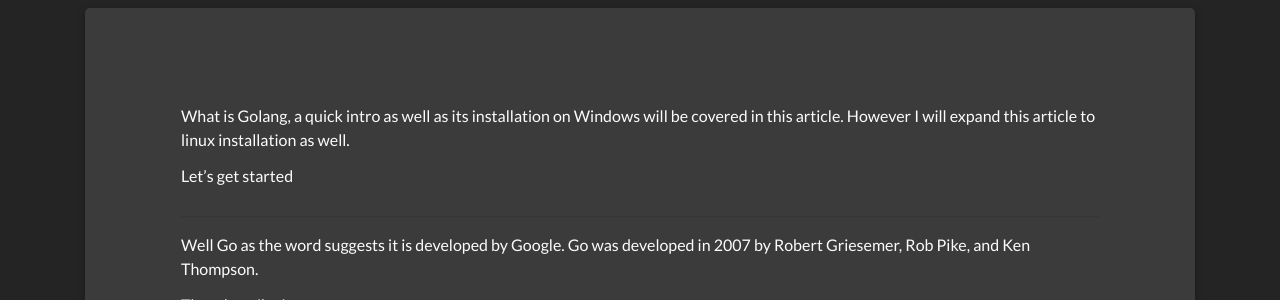
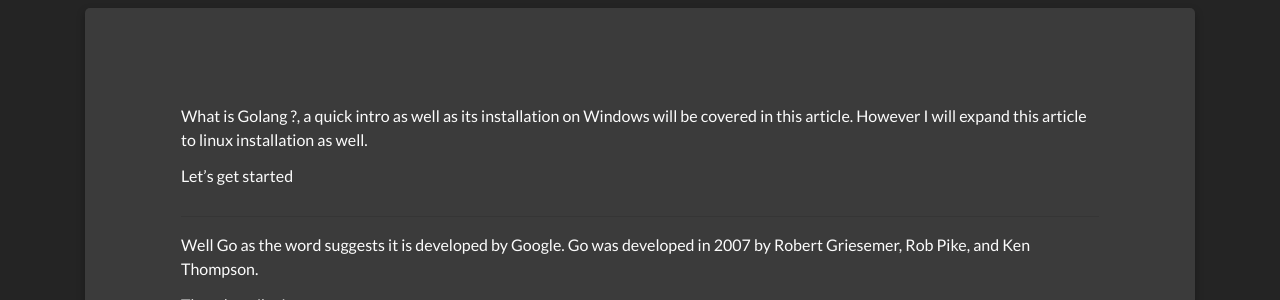
Before and after one commit to sharadcodes/sharadcodes.github.io, a Jekyll site: the page built from _posts/2019-11-13-what-is-golang-and-how-to-install-it.md, in a window 1280 px wide and 900 px high. Shown: the part 385-685 px from the top of the window. Built offline with Jekyll 4.4.1, drawn with Linux system fonts in a browser that asks for light colours; emoji names are drawn with the system emoji font.

```diff
--- a/_posts/2019-11-13-what-is-golang-and-how-to-install-it.md
+++ b/_posts/2019-11-13-what-is-golang-and-how-to-install-it.md
@@ -6,7 +6,7 @@ author: Sharad Raj
 image: /assets/uploads/golang.png
 date: '2019-11-13 12:00:00'
 ---
-What is Golang, a quick intro as well as its installation on Windows will be covered in this article. However I will expand this article to linux installation as well.
+What is Golang ?, a quick intro as well as its installation on Windows will be covered in this article. However I will expand this article to linux installation as well.
 
 Let's get started
 
```
